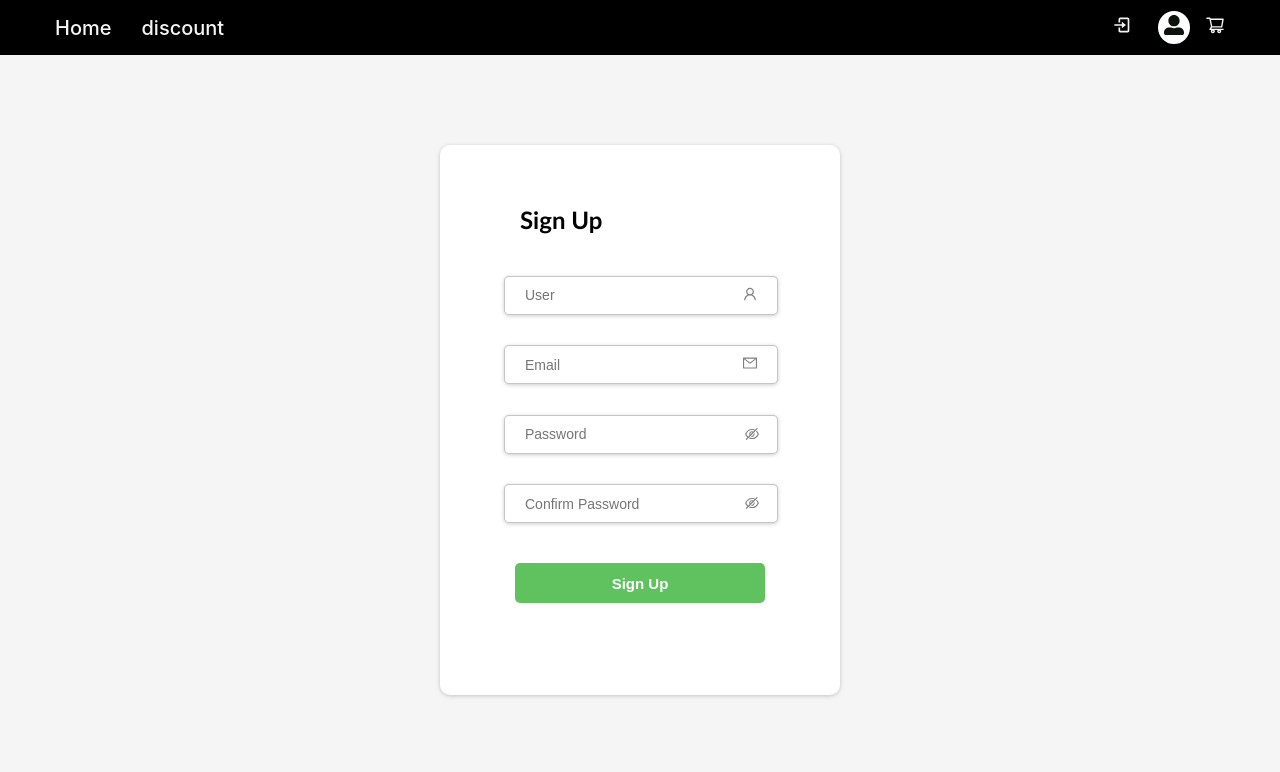
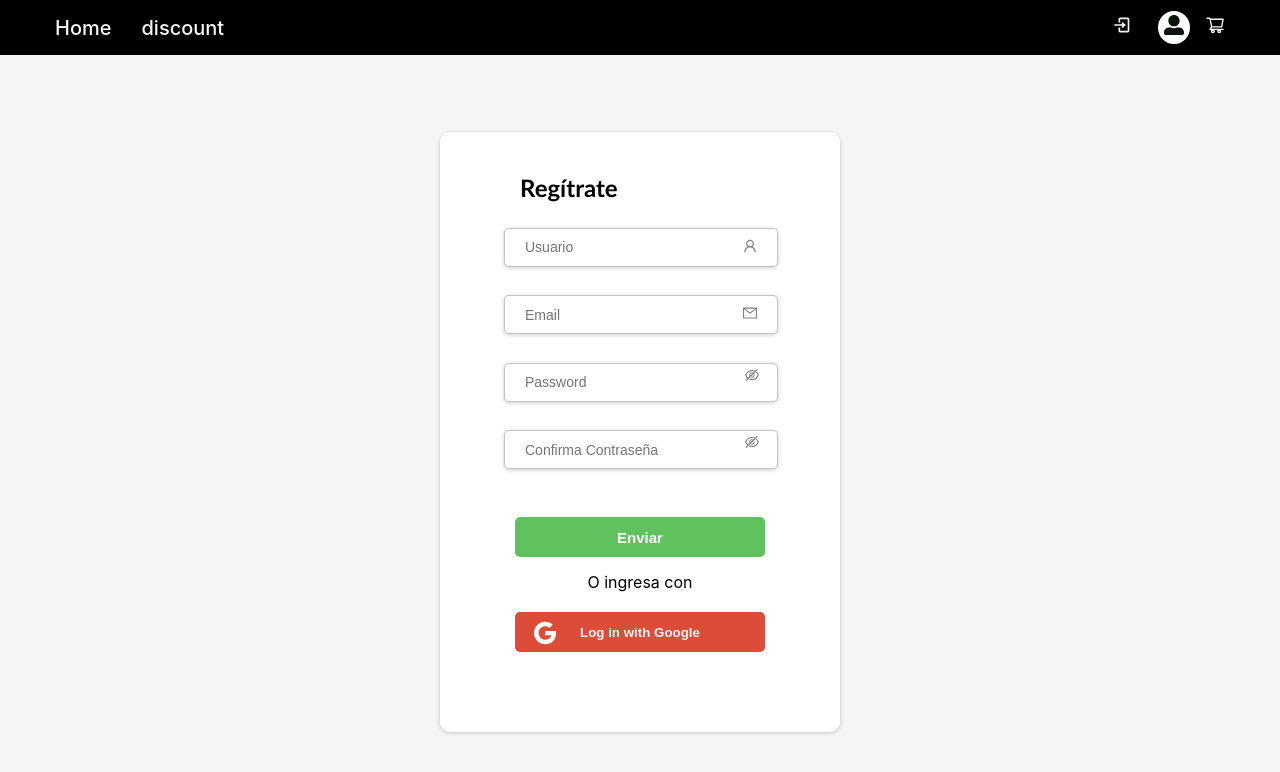
Before and after one commit to djaroldito/e-guitar-REACT, a React (Create React App) app in the folder client/: page /signup in a window 1280 px wide. Shown: the top 772 px of the page. Built offline with nearby package versions, Linux system fonts and the light colour scheme; a web font is replaced by a local one.

Commit message:
Register ok

```diff
--- /dev/null
+++ b/client/src/Redux/SignupActions.js
@@ -0,0 +1,13 @@
+import axios from "axios";
+import { addUser } from "./SignupSlice";
+
+export const postSignupForm = (supData) => (dispatch) => {
+    try {
+        const response = axios.post("http://localhost:3001/ruser/register", supData)
+        console.log("Registrado: ", supData)
+        .then((res) => dispatch(addUser(res.data)))
+        return response;
+    } catch (error) {
+        console.log("Esto tira userCreated:", error.message)
+    }
+};
--- a/client/src/Redux/store.js
+++ b/client/src/Redux/store.js
@@ -1,10 +1,12 @@
 import { configureStore } from "@reduxjs/toolkit";
 import products from "./productSlice";
+import signup from "./SignupSlice";
 /* import favourites from "./favouritesSlice"; */
 
 const store = configureStore({
     reducer:{
         products: products,
+        signup: signup,
         /* favourites: favourites, */
     }
 });
--- a/client/src/routes/Signup/Login.js
+++ b/client/src/routes/Signup/Login.js
@@ -1,127 +1,109 @@
-import React, { useRef, useState } from "react"
-import { NavLink, useNavigate } from "react-router-dom"
-import "./Styles/Login.css"
-import {
-	AiOutlineEye,
-	AiOutlineEyeInvisible,
-	AiOutlineUser,
-	AiOutlineGoogle,
-} from "react-icons/ai"
+import React, { useRef, useState  } from "react";
+import { NavLink, useNavigate } from "react-router-dom";
+import "./Styles/Login.css";
+import { AiOutlineEye, AiOutlineEyeInvisible, AiOutlineUser, AiOutlineGoogle } from "react-icons/ai"
+import axios from "axios";
+import Swal from "sweetalert2";
+import Home from "../home";
+import { useAuth0 } from "@auth0/auth0-react";
 
-import axios from "axios"
-import Swal from "sweetalert2"
-import Home from "../home"
-import { useAuth0 } from "@auth0/auth0-react"
+// !psw => mail con un link hacia un nuevo formulario para resetear contraseña => se borra la psw anterior, se crea una nueva y se guarda en la
+// !psw =>
 
-const USER_REGEX = /^[A-z][A-z0-9-_]{3,23}$/
-const PWD_REGEX = /^(?=.*[a-z])(?=.*[A-Z])(?=.*[0-9])(?=.*[!@#$%]).{8,24}$/
 export default function Login() {
   const navigate = useNavigate()
-	const email = useRef()
-	const password = useRef()
+  const email = useRef();
+  const password = useRef();
 
-	const getEmail = localStorage.getItem("emailData")
-	const getPassword = localStorage.getItem("passwordData")
+  const getEmail = localStorage.getItem("emailData");
+  const getPassword = localStorage.getItem("passwordData");
 
-	const [showPsw, setShowPsw] = useState(false)
-	const { loginWithRedirect, user, isAuthenticated } = useAuth0()
+  const [showPsw, setShowPsw] = useState(false);
+  const { loginWithRedirect, user, isAuthenticated } = useAuth0();
 
   if (isAuthenticated) {
-		localStorage.setItem("userData", user)
+    localStorage.setItem("userData", user);
   }
 
   const handleSignIn = async (e) => {
-		e.preventDefault()
+    e.preventDefault();
     try {
       const { data } = await axios.get("http://localhost:3001/ruser/login", {
         params: {
           email: email.current.value,
           password: password.current.value,
         },
-			})
+      });
 
       if (data) {
-				localStorage.setItem("emailData", email.current.value)
-				localStorage.setItem("passwordData", password.current.value)
-                localStorage.setItem("isAdmin", data.isAdmin)
-
+        localStorage.setItem("emailData", email.current.value);
+        localStorage.setItem("passwordData", password.current.value);
+        localStorage.setItem("isAdmin", data.isAdmin);
         navigate("/home", { state: { localStorage } });
       }
     } catch (error) {
-			Swal.fire({
-				title: error.response.data,
+      console.log(error.message, Swal.fire({
+        title: "Usuario no encontrado",
         showClass: {
           popup: "animate__animated animate__fadeInDown",
         },
         hideClass: {
           popup: "animate__animated animate__fadeOutUp",
         },
-			})
+      }));
     }
-	}
+  };
 
   return (
     <div>
-			<div id='loginContainer'>
+      <div id="loginContainer">
       <h2>Log In</h2>
         {getEmail & getPassword ? (
           <Home />
         ) : (
-					<form className='signInForm' onSubmit={handleSignIn}>
+          <form className="signInForm" onSubmit={handleSignIn}>
             <fieldset>
-							<input type='text' placeholder='Email' ref={email} required />
+              <input type="text" placeholder="Email" ref={email} required />
               <AiOutlineUser className='loginUsIc' />
             </fieldset>
             <fieldset>
-							<input
-								type={showPsw ? "text" : "password"}
-								placeholder='Password'
-								id='password'
-								ref={password}
-								required
-							/>
-							<div
-								className='loginEyeIcon'
-								onClick={() => setShowPsw(!showPsw)}
-							>
-								{showPsw ? (
-									<AiOutlineEye />
-								) : (
-									<AiOutlineEyeInvisible className='loginInIc' />
-								)}
+              <input type={showPsw ? "text" : "password"} placeholder='Password' id="password" ref={password}  required />
+                <div className='loginEyeIcon' onClick={() => setShowPsw(!showPsw)}>
+                    {showPsw ? <AiOutlineEye/> : <AiOutlineEyeInvisible className='loginInIc'/>}
                 </div>
+
             </fieldset>
-						<div className='loginPsw'>
-							<p>Forgot Password?</p>
+            <div className="loginPsw">
+              <p>Olvidaste tu contraseña?</p>
             </div>
-						<button type='submit' className='submitBtn'>
+            <button type="submit" className="submitBtn">
               Log In
             </button>
 
-						<div className='loginGg'>
-							<p>Or sign In whith</p>
+            <div className="loginGg">
+              <p>O ingresa con</p>
             </div>
             <div>
-							<AiOutlineGoogle size={30} className='signinGgIc' />
+                    <AiOutlineGoogle size={30} className='signinGgIc'/>
                 </div>
             <button
-							className='loginBtn google'
+              className="loginBtn google"
               onClick={() => loginWithRedirect()}
             >
               Log in with Google
             </button>
-						<div className='loginAcc'>
-							<p>Don't you have an Account?</p>
+            <div className="loginAcc">
+              <p>No tienes una cuenta?</p>
             </div>
 
-						<div className='loginSup'>
-							<NavLink to='/signup'>
-								<p>SIGN UP</p>
+            <div className="loginSup">
+              <NavLink to="/signup">
+                <p>Regístrate</p>
               </NavLink>
             </div>
           </form>
         )}
       </div>
     </div>
-	)
+  );
 }
--- a/client/src/routes/Signup/Signup.js
+++ b/client/src/routes/Signup/Signup.js
@@ -1,42 +1,188 @@
-import React, { useRef, useState } from 'react';
-import { AiOutlineEye, AiOutlineEyeInvisible, AiOutlineUser, AiOutlineMail } from "react-icons/ai";
+import React, { useEffect, useRef, useState } from 'react';
+import { useDispatch, useSelector } from 'react-redux';
+import { useNavigate } from 'react-router-dom';
+import { postSignupForm } from "../../Redux/SignupActions";
+import { AiOutlineEye, AiOutlineEyeInvisible, AiOutlineUser, AiOutlineMail, AiOutlineGoogle } from "react-icons/ai";
+import Swal from "sweetalert2";
 import "./Styles/Signup.css";
+import axios from 'axios';
 
+// Falta buscar si el usuario ya existe en la db
+// Registrarte con goolge a partir de Auth0
+// Averiguar cómo hacer para enviar también los datos del carrito del localStorage
+// Enviar un mail de confirmación de usuario
 
 export default function Signup() {
+  const email = useRef();
 
-  // Acá iría una doble validación de password
-  // Sweet alert si se registró correctamente
+  const dispatch = useDispatch();
+  const navigate = useNavigate();
   const [showPsw, setShowPsw] = useState(false);
 
+  const [user, setUser] = useState({
+    fullname: "",
+    email: "",
+    password: "",
+    password2: ""
+  });
+
+  const [errors, setErrors] = useState({});
+  /* const [isSubmitting, setIsSubmitting] = useState(false); */
+
+  function handleChange(e) {
+    const { name, value } = e.target;
+    setUser({
+      ...user,
+      [name]: value
+    });
+    setErrors(validate({
+      ...user,
+      [e.target.name]: e.target.value
+    }));
+  };
+
+  async function handleSubmit(e){
+    e.preventDefault();
+
+    // Corroborar que no exista ese mail registrado ------------------------------------------
+    const { data } = await axios.get("http://localhost:3001/ruser/email", {
+      params: {
+        email: email.current.value
+      }})
+
+    if (data) return Swal.fire("El Email pertenece a un usuario registrado")
+      else{
+    // Dispatch del post ---------------------------------------------------------------------
+        dispatch(postSignupForm(user));};
+
+    /* setIsSubmitting(true); */
+
+    // Sweet Alert ---------------------------------------------------------------------------
+    console.log(Swal.fire({
+      position: 'center',
+      icon: 'success',
+      title: 'Usuario registrado exitosamente',
+      showConfirmButton: false,
+      timer: 1500
+    }));
+
+    // cleanDetail  -------------------------------------------------------------------------
+    // Limpiar los estados ------------------------------------------------------------------
+    setUser({
+      fullname: "",
+      email: "",
+      password: "",
+      password2: ""
+    });
+
+    // Retornar al home
+    navigate('/home');
+  };
+
+  // Errors ----------------------------------------------------------------------------------
+
+  function validate(user) {
+    let errors = {};
+
+    if (!user.fullname.trim()) {
+      errors.fullname = 'Es requerido un nombre de Usuario';
+    };
+    if (!user.email) {
+      errors.email = 'Es requerido un Email';
+    } else if (!/\S+@\S+\.\S+/.test(user.email)) {
+      errors.email = 'Es requerido un Email válido';
+    };
+
+    if (!user.password) {
+      errors.password = 'Es requerida una contraseña';
+    } else if (user.password.length < 8) {
+      errors.password = 'Debe tener un mínimo de 8 caracteres';
+    }
+    if (!user.password2) {
+      errors.password2 = 'Es requerida una contraseña';
+    } else if (user.password2 !== user.password) {
+      errors.password2 = 'No coinciden las contraseñas';
+    }
+
+    return errors;
+  }
 
   return (
     <div id='signupContainer'>
-      <h2>Sign Up</h2>
+      <h2>Regítrate</h2>
 
-      <form className='signupForm'>
+      <form className='signupForm' onSubmit={handleSubmit}>
           <fieldset>
-            <input type="text" placeholder='User' required />
+            <input type="text"
+              name="fullname"
+              value={user.fullname}
+              onChange={handleChange}
+              placeholder='Usuario'
+              required />
               <AiOutlineUser className='loginUsIc' />
+              <div className='supEM'>
+              {errors.fullname && <p>{errors.fullname}</p>}
+              </div>
           </fieldset>
+
           <fieldset>
-          <input type="email" placeholder='Email' required />
+            <input type="email"
+              name="email"
+              value={user.email}
+              onChange={handleChange}
+              placeholder='Email'
+              required />
               <AiOutlineMail className='loginUsIc' />
+              <div className='supEM'>
+                {errors.email && <p>{errors.email}</p>}
+              </div>
           </fieldset>
+
           <fieldset>
-          <input type={showPsw ? "text" : "password"} placeholder='Password' id="password" required />
+            <input type={showPsw ? "text" : "password"}
+              id="password"
+              name="password"
+              value={user.password}
+              onChange={handleChange}
+              placeholder='Password'
+              required />
             <div className='loginEyeIcon' onClick={() => setShowPsw(!showPsw)}>
              {showPsw ? <AiOutlineEye/> : <AiOutlineEyeInvisible className='loginInIc'/>}
             </div>
+            <div className='supEM'>
+              {errors.password && <p>{errors.password}</p>}
+            </div>
           </fieldset>
+
           <fieldset>
-          <input type={showPsw ? "text" : "password"} placeholder='Confirm Password' id="password" required />
+            <input type={showPsw ? "text" : "password"}
+              id="password2"
+              name="password2"
+              value={user.password2}
+              onChange={handleChange}
+              placeholder='Confirma Contraseña'
+              required />
             <div className='loginEyeIcon' onClick={() => setShowPsw(!showPsw)}>
             {showPsw ? <AiOutlineEye/> : <AiOutlineEyeInvisible className='loginInIc'/>}
             </div>
+            <div className='supEM'>
+             {errors.password2 && <p>{errors.password2}</p>}
+            </div>
           </fieldset>
 
-        <button className='signupBtn'>Sign Up</button>
+        <button className='signupBtn'>Enviar</button>
+
+        <div className="signupGg">
+              <p>O ingresa con</p>
+            </div>
+            <div>
+                <AiOutlineGoogle size={30} className='loginGgIc'/>
+            </div>
+            <button
+              className="loginBtn google"
+              /* onClick={() => loginWithRedirect()} */>
+              Log in with Google
+            </button>
       </form>
     </div>
   )
--- a/client/src/routes/Signup/Styles/Signup.css
+++ b/client/src/routes/Signup/Styles/Signup.css
@@ -1,6 +1,6 @@
 #signupContainer {
     display: flex;
-    margin-top: 20px;
+    margin-top: 2em;
     flex-direction: column;
     top: 50%;
     position: absolute;
@@ -8,7 +8,7 @@
     transform: translate(-50%, -50%);
     z-index: 1;
     width: 400px;
-    height: 550px;
+    height: 600px;
     border-radius: 10px;
     overflow: hidden;
     background-color: white;
@@ -17,11 +17,18 @@
 
 /* h2 ---------------------------------------------------------------------------- */
 #signupContainer h2 {
+    display: flex;
+    align-items:flex-end;
     height: 50px;
     margin-left: 80px;
-    margin-top: 60px;
+/*     margin-top: 1em; */
     margin-bottom: 0;
     font-family:'Gill Sans', 'Gill Sans MT', Calibri, 'Trebuchet MS', sans-serif
+}
+
+.signupGg p {
+    text-align: center;
+    margin-top: 15px;
 }
 
 /* Form ---------------------------------------------------------------------------  */
@@ -32,7 +39,8 @@
 .signupForm fieldset {
     border: none;
     position: relative;
-    margin-top: 15px;
+    margin-top: 20px;
+    height: 2em;
 }
 
 .signupForm input {
@@ -59,7 +67,7 @@
     text-decoration: none;
     margin-left: auto;
     margin-right: auto;
-    margin-top: 30px;
+    margin-top: 3em;
     border: none;
     border-radius: 5px;
     position: relative;
@@ -68,3 +76,30 @@
     font-weight: bold;
     font-size: 15px;
   }
+
+.signupBtn:hover{
+    background: rgb(121, 216, 121);
+}
+
+.loginGgIc {
+    color: white;
+    position: absolute;
+    margin-top: 10px;
+    margin-left: 90px;
+    z-index: 2;
+}
+
+.supEM {
+    margin: 0;
+    color: rgba(255, 0, 0, 0.466);
+    position: relative;
+    z-index: 2;
+    text-align:left;
+    font-size: 14px;
+    left: 4em;
+    padding-left: 10px;
+    width: 20em;
+    height: 2em;
+    display: flex;
+    align-items: center;
+}
--- a/client/src/routes/components/ProductForm/PreviewImage.js
+++ b/client/src/routes/components/ProductForm/PreviewImage.js
@@ -19,7 +19,6 @@ export const PreviewImage = ({ file, handleDelete }) => {
 
 	return (
 		<div className="prdImg">
-			{preview ?? (
 				<>
 					<img
 						src={preview}
@@ -35,7 +34,7 @@ export const PreviewImage = ({ file, handleDelete }) => {
 						style={{ position: "absolute", zIndex: "1", cursor: "pointer" }}
 						onClick={handleDelete}
 					/>
-				</>)}
+				</>)
 		</div>
 	)
 }
```
Also changed, not shown: client/src/Redux/SignupSlice.js (added, +17 -0 lines), client/src/routes/components/ProductForm/ProductForm.css (+5 -2 lines), client/src/routes/components/ProductForm/ProductForm.js (+3 -5 lines), client/src/routes/components/Register/register.js (deleted), 1 other file (tests, documents, lock files or other folders). Lines whose indentation alone changed are shown as unchanged.
